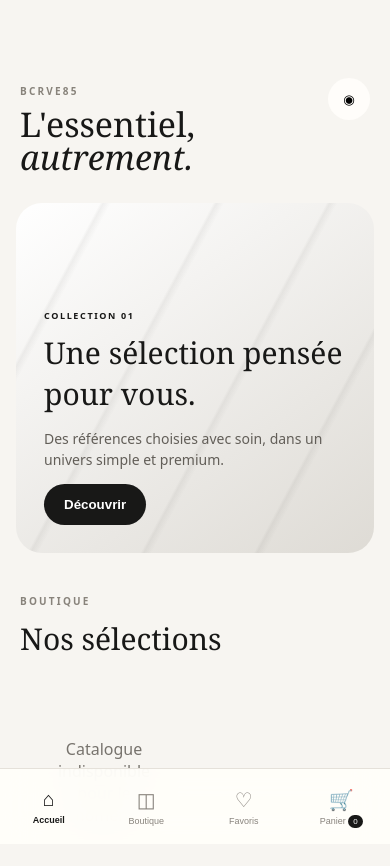
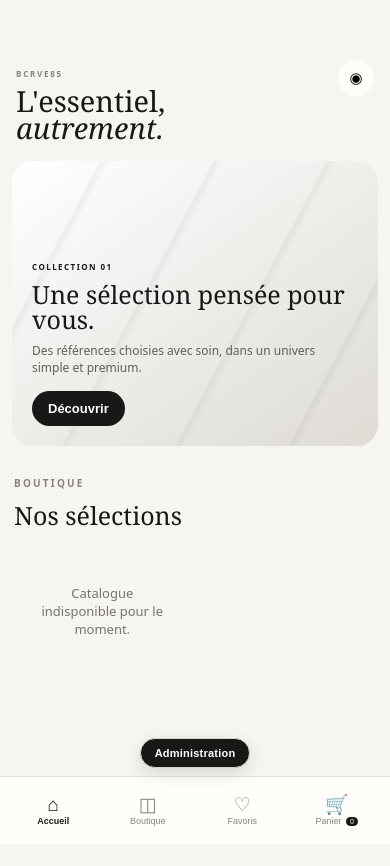
Before and after one commit to loanps4485-max/bcrve, a plain HTML site: page index.html in a window 390 px wide. Drawn offline with Linux system fonts and the light colour scheme; no server answers.

Commit message:
Add files via upload

```diff
--- a/styles.css
+++ b/styles.css
@@ -184,3 +184,270 @@ nav em{font-style:normal;background:var(--ink);color:#fff;border-radius:20px;pad
   .grid{grid-template-columns:repeat(3,minmax(0,1fr))}
   .visual{height:190px}
 }
+
+
+/* ===== BCRVE85 — MODE COMPACT ===== */
+@media (max-width:599px){
+  body{
+    padding-top:max(48px,var(--tg-top));
+    padding-bottom:calc(72px + var(--tg-bottom));
+  }
+  .app{
+    min-height:calc(var(--tg-viewport-height,100dvh) - max(48px,var(--tg-top)));
+    padding-bottom:8px;
+  }
+  header{
+    padding:12px 16px 14px;
+  }
+  header small{font-size:8px}
+  h1{
+    font-size:29px;
+    line-height:.94;
+    margin:5px 0;
+  }
+  .round{
+    width:36px;
+    height:36px;
+    font-size:15px;
+  }
+  .hero{
+    min-height:285px;
+    margin:0 12px;
+    padding:20px;
+    border-radius:21px;
+  }
+  .hero b{font-size:8px}
+  .hero h2{
+    font-size:25px;
+    line-height:1.02;
+    margin:7px 0 10px;
+  }
+  .hero p{
+    font-size:12px;
+    line-height:1.4;
+    margin:0 0 14px;
+    max-width:300px;
+  }
+  .dark{
+    padding:10px 16px;
+    font-size:13px;
+  }
+  section#shop{
+    padding:24px 14px 12px;
+  }
+  section#shop h2{
+    font-size:25px;
+    margin:6px 0;
+  }
+  .chips{
+    gap:6px;
+    padding:11px 0;
+  }
+  .chip{
+    padding:7px 11px;
+    font-size:12px;
+  }
+  .grid{
+    gap:9px;
+  }
+  .card{
+    padding:8px;
+    border-radius:16px;
+  }
+  .visual{
+    height:118px;
+    border-radius:12px;
+  }
+  .visual span{font-size:28px}
+  .info{
+    padding:8px 2px 2px;
+  }
+  .name{font-size:13px}
+  .sub{
+    font-size:10px;
+    margin-top:2px;
+  }
+  .row{
+    margin-top:8px;
+  }
+  .price{font-size:13px}
+  .add{
+    width:30px;
+    height:30px;
+    font-size:18px;
+  }
+  nav{
+    height:calc(64px + var(--tg-bottom));
+  }
+  nav button{
+    font-size:18px;
+  }
+  nav button span{
+    font-size:8px;
+    margin-top:2px;
+  }
+  nav em{
+    font-size:7px;
+    padding:1px 4px;
+  }
+  .admin-bar{
+    bottom:calc(64px + var(--tg-bottom) + 8px);
+  }
+  .admin-bar button{
+    padding:8px 14px;
+    font-size:11px;
+  }
+  .modal{
+    padding:calc(48px + var(--tg-top)) 10px calc(74px + var(--tg-bottom));
+  }
+  #sheet,.sheet{
+    width:min(100%,430px);
+    max-height:min(76dvh,calc(var(--tg-viewport-stable-height,100dvh) - 108px));
+    padding:16px 16px 18px;
+    border-radius:21px;
+  }
+  .sheet h3,#sheet h3{
+    font-size:24px;
+    margin:3px 0 14px;
+  }
+  .line{
+    padding:11px 0;
+    gap:12px;
+    font-size:13px;
+  }
+  .line button{
+    min-width:30px;
+    min-height:30px;
+  }
+  .full{
+    padding:12px;
+    margin-top:13px;
+    font-size:13px;
+  }
+  .notice{
+    padding:10px;
+    font-size:11px;
+    margin-top:10px;
+  }
+  .empty{
+    padding:24px;
+    font-size:13px;
+  }
+}
+
+
+/* ===== CENTRAGE ÉCRAN — sans changer le design ===== */
+html, body{
+  width:100%;
+  min-width:0;
+  overflow-x:hidden;
+}
+body{
+  display:flex;
+  justify-content:center;
+}
+.app{
+  width:100%;
+  max-width:720px;
+  margin-left:auto;
+  margin-right:auto;
+}
+header,
+section#shop{
+  width:100%;
+}
+.hero{
+  margin-left:auto;
+  margin-right:auto;
+}
+nav{
+  left:50%;
+  right:auto;
+  transform:translateX(-50%);
+}
+.modal{
+  justify-content:center;
+  align-items:center;
+}
+#sheet,
+.sheet{
+  margin-left:auto;
+  margin-right:auto;
+}
+@media(max-width:599px){
+  .app{
+    width:100%;
+    max-width:430px;
+  }
+  header,
+  section#shop{
+    width:100%;
+  }
+  .hero{
+    width:calc(100% - 24px);
+  }
+}
+
+
+/* ===== MENUS — alignement propre et lisible ===== */
+nav{
+  display:grid;
+  grid-template-columns:repeat(4,minmax(0,1fr));
+  align-items:stretch;
+  justify-items:stretch;
+  gap:0;
+  padding-left:max(6px, env(safe-area-inset-left));
+  padding-right:max(6px, env(safe-area-inset-right));
+  box-sizing:border-box;
+}
+nav button{
+  min-width:0;
+  height:100%;
+  display:flex;
+  flex-direction:column;
+  align-items:center;
+  justify-content:center;
+  gap:3px;
+  padding:7px 2px 5px;
+  line-height:1;
+  white-space:nowrap;
+}
+nav button span{
+  line-height:1.1;
+  margin:0;
+}
+nav button.active{
+  font-weight:800;
+}
+nav em{
+  vertical-align:middle;
+  margin-left:2px;
+}
+.admin-bar{
+  width:100%;
+  display:flex;
+  justify-content:center;
+  pointer-events:none;
+}
+.admin-bar button{
+  pointer-events:auto;
+  box-shadow:0 6px 18px rgba(0,0,0,.12);
+}
+@media(max-width:599px){
+  nav{
+    height:calc(68px + var(--tg-bottom));
+  }
+  nav button{
+    font-size:19px;
+    padding-top:6px;
+  }
+  nav button span{
+    font-size:9px;
+  }
+  nav em{
+    font-size:7px;
+  }
+  .admin-bar{
+    bottom:calc(68px + var(--tg-bottom) + 8px);
+  }
+}
```
